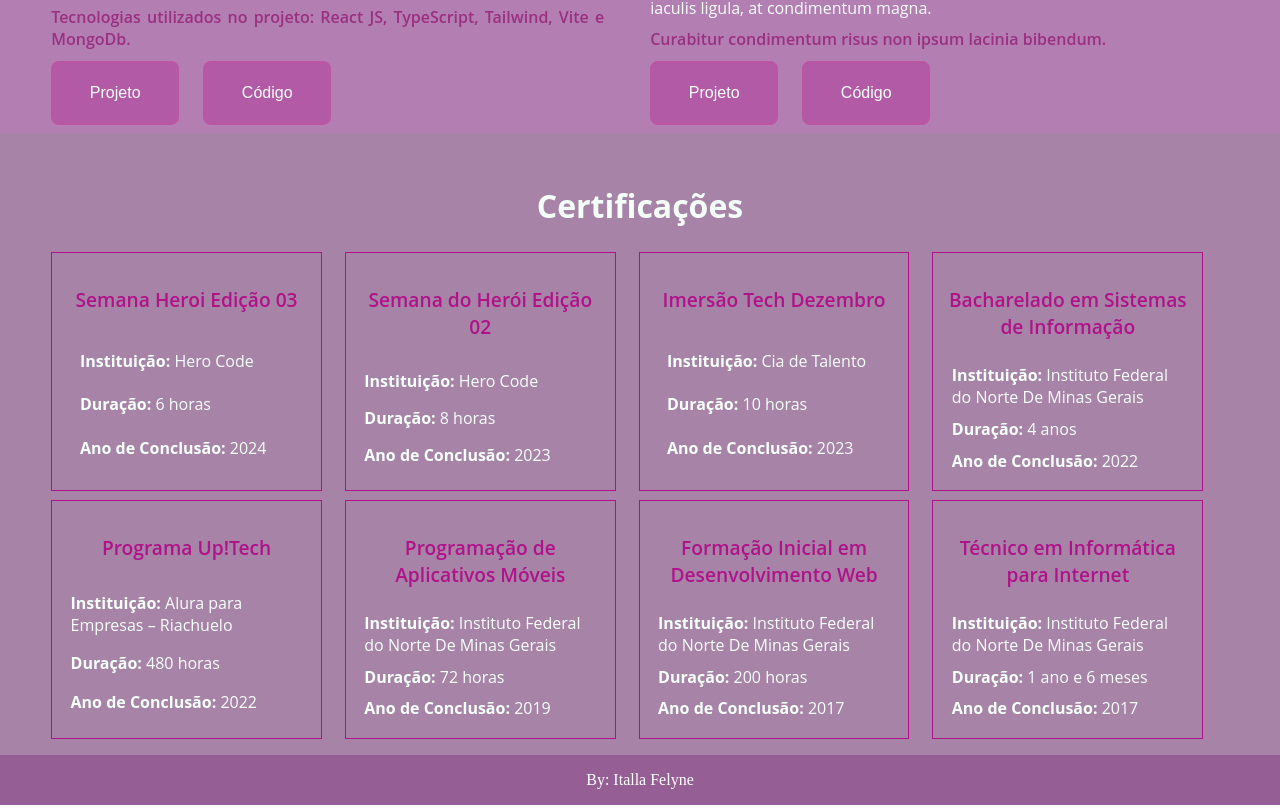
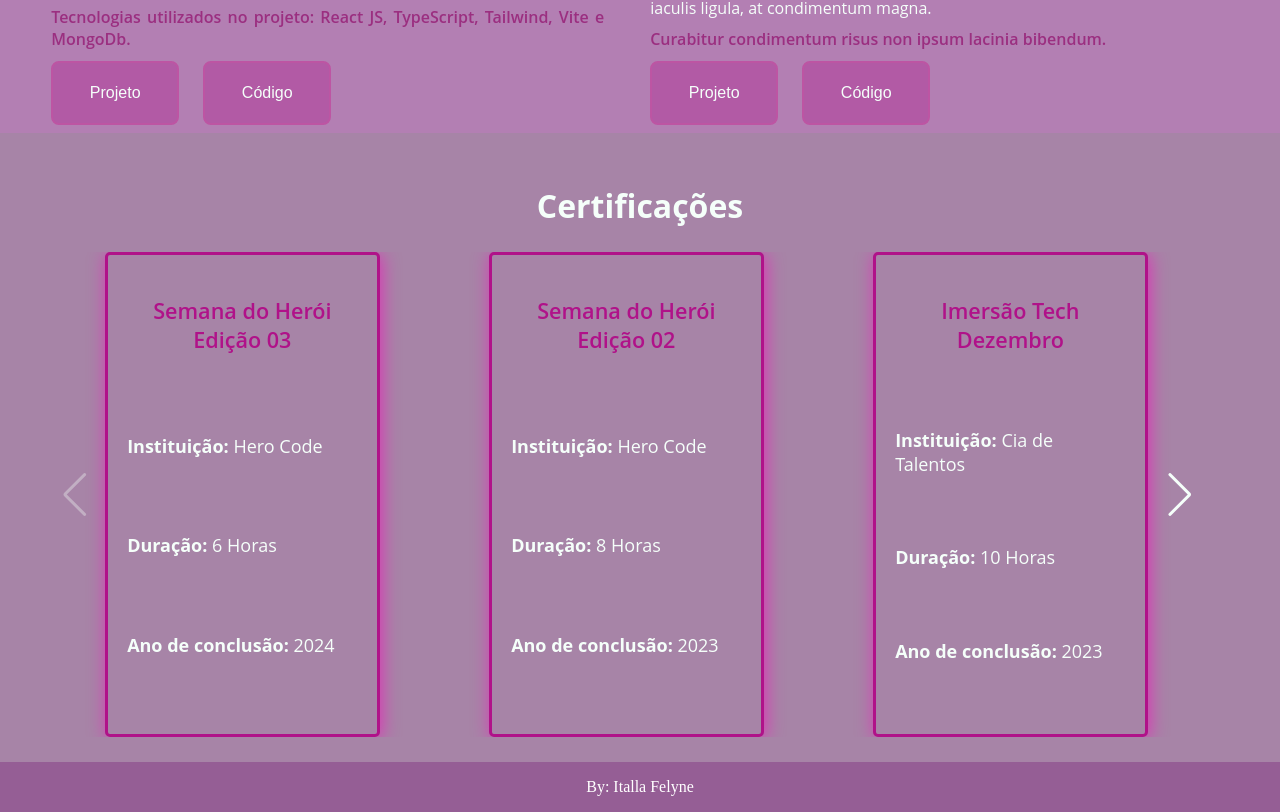
Before and after one commit to ItallaF/portifolio, a React (Create React App) app: page / in a window 1280 px wide. Shown: the part 2547-3359 px from the top of the page. Built offline with nearby package versions, Linux system fonts and the light colour scheme.

Commit message:
Update Certificações, create curso card and certificaçõesJson

```diff
--- a/src/Componets/Certificações/Certificações.tsx
+++ b/src/Componets/Certificações/Certificações.tsx
@@ -1,59 +1,38 @@
 import { Title } from '../Sobre/SobreStyle';
-import { CertificacoesDiv, CertificacoesSection, ItemDiv, SubTitle, Text } from './CertificaçõesStyle';
+import { CertificacoesDiv, CertificacoesSection } from './CertificaçõesStyle';
+import CursoCard from './CursoCard/CursoCard';
+import certificacoes from './certificacoes.json';
+import { SwiperSlide, Swiper } from 'swiper/react';
+import { Navigation } from 'swiper/modules';
+import 'swiper/css';
+import 'swiper/css/pagination';
+import 'swiper/css/navigation';
 
 export function Certicacoes() {
+  const cursosSlideArray = certificacoes.cursos.map(e => (
+    <SwiperSlide
+      key={e.cursoNome}
+    >
+      <CursoCard
+        cursoNome={e.cursoNome}
+        instituicao={e.instituicao}
+        duracao={e.duracao}
+        anoConclusao={e.anoConclusao}
+      />
+    </SwiperSlide>
+  ));
+
   return (
     <CertificacoesSection id='certificacoes'>
       <Title>Certificações</Title>
-      <CertificacoesDiv>
-        <ItemDiv>
-          <SubTitle>Semana Heroi Edição 03 </SubTitle>
-          <Text><strong> Instituição:</strong> Hero Code </Text>
-          <Text><strong>Duração:</strong> 6 horas </Text>
-          <Text><strong>Ano de Conclusão:</strong> 2024 </Text>
-        </ItemDiv>
-        <ItemDiv>
-          <SubTitle>Semana do Herói Edição 02</SubTitle>
-          <Text><strong>Instituição:</strong> Hero Code</Text>
-          <Text><strong>Duração:</strong> 8 horas</Text>
-          <Text><strong>Ano de Conclusão:</strong> 2023</Text>
-        </ItemDiv>
-        <ItemDiv>
-          <SubTitle>Imersão Tech Dezembro</SubTitle>
-          <Text><strong>Instituição:</strong> Cia de Talento</Text>
-          <Text><strong>Duração:</strong> 10 horas</Text>
-          <Text><strong>Ano de Conclusão:</strong> 2023</Text>
-        </ItemDiv>
-        <ItemDiv>
-          <SubTitle>Bacharelado em Sistemas de Informação</SubTitle>
-          <Text><strong>Instituição:</strong> Instituto Federal do Norte De Minas Gerais</Text>
-          <Text><strong>Duração:</strong> 4 anos</Text>
-          <Text><strong>Ano de Conclusão:</strong> 2022</Text>
-        </ItemDiv>
-        <ItemDiv>
-          <SubTitle>Programa Up!Tech</SubTitle>
-          <Text><strong>Instituição:</strong> Alura para Empresas – Riachuelo </Text>
-          <Text><strong>Duração:</strong> 480 horas</Text>
-          <Text><strong>Ano de Conclusão:</strong> 2022</Text>
-        </ItemDiv>
-        <ItemDiv>
-          <SubTitle>Programação de Aplicativos Móveis</SubTitle>
-          <Text><strong>Instituição:</strong> Instituto Federal do Norte De Minas Gerais</Text>
-          <Text><strong>Duração:</strong> 72 horas</Text>
-          <Text><strong>Ano de Conclusão:</strong> 2019</Text>
-        </ItemDiv>
-        <ItemDiv>
-          <SubTitle>Formação Inicial em Desenvolvimento Web</SubTitle>
-          <Text><strong>Instituição:</strong> Instituto Federal do Norte De Minas Gerais</Text>
-          <Text><strong>Duração:</strong> 200 horas</Text>
-          <Text><strong>Ano de Conclusão:</strong> 2017</Text>
-        </ItemDiv>
-        <ItemDiv>
-          <SubTitle>Técnico em Informática para Internet</SubTitle>
-          <Text><strong>Instituição:</strong> Instituto Federal do Norte De Minas Gerais</Text>
-          <Text><strong>Duração:</strong> 1 ano e 6 meses</Text>
-          <Text><strong>Ano de Conclusão:</strong> 2017</Text>
-        </ItemDiv>
+      <CertificacoesDiv >
+        <Swiper
+          navigation={true}
+          modules={[Navigation]}
+          slidesPerView={3}
+        >
+          {cursosSlideArray}
+        </Swiper>
       </CertificacoesDiv>
     </CertificacoesSection>
   );
--- a/src/Componets/Certificações/CertificaçõesStyle.tsx
+++ b/src/Componets/Certificações/CertificaçõesStyle.tsx
@@ -1,4 +1,6 @@
 import styled from 'styled-components';
+import swiper from 'swiper';
+import { SwiperSlide, Swiper } from 'swiper/react';
 
 export const CertificacoesSection = styled.section`
   display: flex;
@@ -8,10 +10,8 @@ export const CertificacoesSection = styled.section`
 `;
 
 export const CertificacoesDiv = styled.div`
-  display: grid;
+  display: flex;
   justify-content: center;
-  gap: 2%;
-  grid-template-columns: 1fr 1fr 1fr 1fr;
   margin: 2% 0% 2% 4%;
   width: 90%;
 `;
@@ -20,6 +20,7 @@ export const ItemDiv = styled.div`
   border: 1px solid;
   border-color: #b01289;
   display: grid;
+  height: 100%;
   justify-content: center;
   padding: 5%;
 `;
@@ -31,12 +32,3 @@ export const SubTitle = styled.h3`
   font-weight: 600;
   text-align: center;
 `;
-
-export const Text = styled.p`
-  color: #f5fffa;
-  font-family: Open Sans, sans-serif;
-  font-size: 1em;
-  font-weight: normal;
-  text-align: start;
-  margin: 2%
-`;
--- /dev/null
+++ b/src/Componets/Certificações/CursoCard/CursoCard.tsx
@@ -0,0 +1,18 @@
+import { CardContainer, SubTitle } from './CursoCardStyle';
+import CursoInfo from './CursoInfo';
+import { CursoCardType } from './type';
+
+const CursoCard = (props: CursoCardType) => {
+    return (
+        <CardContainer >
+            <SubTitle>{props.cursoNome}</SubTitle>
+            <CursoInfo
+                instituicao={props.instituicao}
+                duracao={props.duracao}
+                anoConclusao={props.anoConclusao}
+            />
+        </CardContainer>
+    );
+};
+
+export default CursoCard;
--- /dev/null
+++ b/src/Componets/Certificações/CursoCard/CursoCardStyle.tsx
@@ -0,0 +1,31 @@
+import styled from 'styled-components';
+
+export const CardContainer = styled.div`
+  border: 1px solid;
+  border-color: #b01289;
+  border-radius: 5px;
+  border-width: medium;
+  box-shadow:  0.1em 0.1em 1em #ff00c0a1;
+  display: grid;
+  height: 55vh;
+  justify-content: center;
+  margin-left: 14%;
+  padding: 5%;
+  width: 18vw;
+`;
+
+export const SubTitle = styled.h3`
+  color: #b01289;
+  font-family: Open Sans, sans-serif;
+  font-size: 1.2em;
+  font-weight: 600;
+  text-align: center;
+`;
+
+export const InfoRow = styled.p`
+  color: #f5fffa;
+  font-family: Open Sans, sans-serif;
+  font-size: 1em;
+  font-weight: normal;
+  text-align: start;
+`;
--- /dev/null
+++ b/src/Componets/Certificações/CursoCard/CursoInfo.tsx
@@ -0,0 +1,25 @@
+import { InfoRow } from './CursoCardStyle';
+
+interface CursoInfoType {
+  instituicao: string;
+  duracao: string;
+  anoConclusao: string;
+};
+
+const CursoInfo = (props: CursoInfoType) => {
+  return (
+    <>
+      <InfoRow>
+        <strong>Instituição: </strong><span>{props.instituicao}</span>
+      </InfoRow>
+      <InfoRow>
+        <strong>Duração: </strong><span>{props.duracao}</span>
+      </InfoRow>
+      <InfoRow>
+        <strong>Ano de conclusão: </strong><span>{props.anoConclusao}</span>
+      </InfoRow>
+    </>
+  );
+};
+
+export default CursoInfo;
--- /dev/null
+++ b/src/Componets/Certificações/CursoCard/type.tsx
@@ -0,0 +1,6 @@
+export interface CursoCardType {
+  cursoNome: string;
+  instituicao: string;
+  duracao: string;
+  anoConclusao: string;
+};
--- /dev/null
+++ b/src/Componets/Certificações/certificacoes.json
@@ -0,0 +1,52 @@
+{
+  "cursos": [
+      {
+          "cursoNome": "Semana do Herói Edição 03",
+          "instituicao": "Hero Code",
+          "duracao": "6 Horas",
+          "anoConclusao": "2024"
+      },
+      {
+          "cursoNome": "Semana do Herói Edição 02",
+          "instituicao": "Hero Code",
+          "duracao": "8 Horas",
+          "anoConclusao": "2023"
+      },
+      {
+          "cursoNome": "Imersão Tech Dezembro",
+          "instituicao": "Cia de Talentos",
+          "duracao": "10 Horas",
+          "anoConclusao": "2023"
+      },
+      {
+          "cursoNome": "Bacharelado em Sistemas de Informação",
+          "instituicao": "Instituto Federal do Norte De Minas Gerais",
+          "duracao": "4 Anos",
+          "anoConclusao": "2022"
+      },
+      {
+          "cursoNome": "Programa Up!Tech",
+          "instituicao": "Alura para Empresas – Riachuelo",
+          "duracao": "480 Horas",
+          "anoConclusao": "2022"
+      },
+      {
+          "cursoNome": "Programação de Aplicativos Móveis",
+          "instituicao": "Instituto Federal do Norte De Minas Gerais",
+          "duracao": "72 Horas",
+          "anoConclusao": "2019"
+      },
+      {
+          "cursoNome": "Formação Inicial em Desenvolvimento Web",
+          "instituicao": "Instituto Federal do Norte De Minas Gerais",
+          "duracao": "200 Horas",
+          "anoConclusao": "2017"
+      },
+      {
+          "cursoNome": "Técnico em Informática para Internet",
+          "instituicao": "Instituto Federal do Norte De Minas Gerais",
+          "duracao": "1 Ano e 6 Meses",
+          "anoConclusao": "2017"
+      }
+  ]
+}
--- a/src/index.css
+++ b/src/index.css
@@ -11,3 +11,29 @@ code {
   font-family: source-code-pro, Menlo, Monaco, Consolas, 'Courier New',
     monospace;
 }
+
+.swiper {
+  width: 100%;
+  height: 100%;
+}
+
+.swiper-slide {
+  text-align: center;
+  font-size: 18px;
+  background: #a784a7;
+  display: flex;
+  justify-content: center;
+  align-items: center;
+}
+
+.swiper-slide img {
+  display: block;
+  width: 100%;
+  height: 100%;
+  object-fit: cover;
+}
+
+.swiper-button-next,
+.swiper-button-prev {
+  --swiper-navigation-color: #f5fffa;
+}
```
